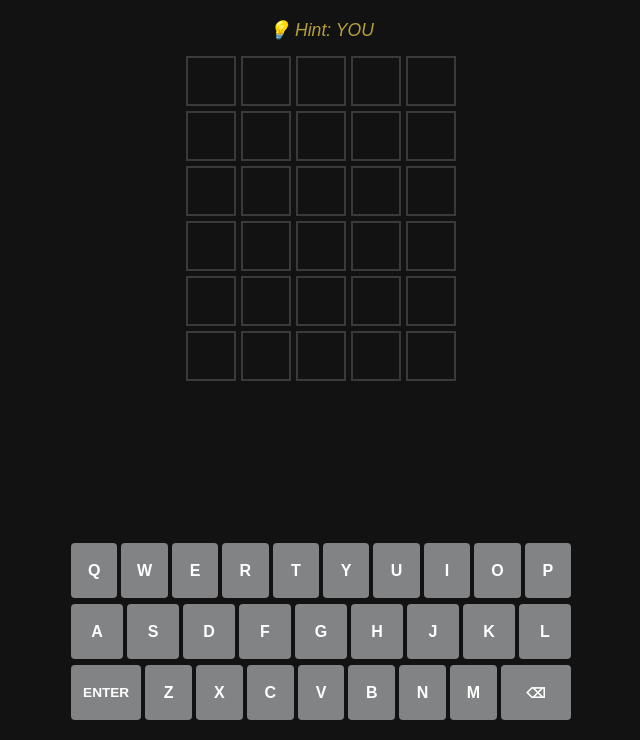
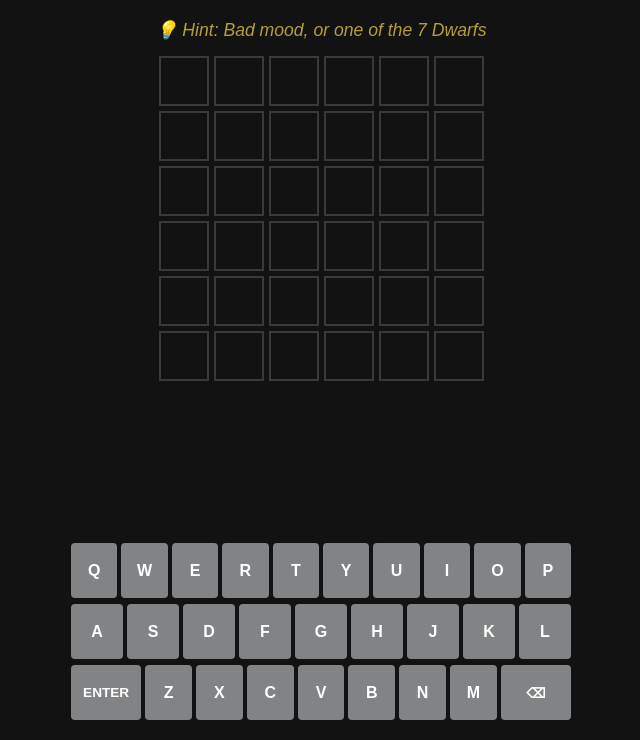
Before and after one commit to ManishKumar999/my-custom-wordle, a plain HTML site: page index.html in a window 1280 px wide. Shown: the part 60-800 px from the top of the page, without its empty margins (319-959 px from the left). Drawn offline with Linux system fonts and the light colour scheme.

Commit message:
Update index.html

```diff
--- a/index.html
+++ b/index.html
@@ -33,8 +33,8 @@
         }
         .row {
             display: grid;
-            /* Updated to 5 columns for LOSER */
-            grid-template-columns: repeat(5, 1fr);
+            /* Updated to 6 columns for GRUMPY */
+            grid-template-columns: repeat(6, 1fr);
             grid-gap: 5px;
         }
         .tile {
@@ -120,7 +120,7 @@
 <body>
 
     <h1>Custom Wordle</h1>
-    <p id="hint">💡 Hint: YOU</p>
+    <p id="hint">💡 Hint: Bad mood, or one of the 7 Dwarfs</p>
 
     <div id="grid"></div>
     <p id="message"></p>
@@ -164,9 +164,9 @@
     </div>
 
     <script>
-        const SECRET_WORD = "LOSER";
+        const SECRET_WORD = "GRUMPY";
         const MAX_ATTEMPTS = 6;
-        const WORD_LENGTH = 5;
+        const WORD_LENGTH = 6;
         let attempts = 0;
         let currentGuess = "";
 
@@ -255,13 +255,13 @@
             }
 
             if (currentGuess === SECRET_WORD) {
-                message.innerHTML = "🎉 <b>You Won!</b><br>Congratulations on discovering self-awareness! 👑✨";
+                message.innerHTML = "🎉 <b>You Won!</b><br>Turn that frown upside down! 😠➡️😊";
                 attempts = MAX_ATTEMPTS; // End game
             } else {
                 attempts++;
                 currentGuess = "";
                 if (attempts === MAX_ATTEMPTS) {
-                    message.innerHTML = `❌ <b>Game Over!</b><br>The word was <b>${SECRET_WORD}</b>. (Even the hint gave it away!)`;
+                    message.innerHTML = `❌ <b>Game Over!</b><br>The word was <b>${SECRET_WORD}</b>. Don't be grumpy about it!`;
                 }
             }
         }
```
